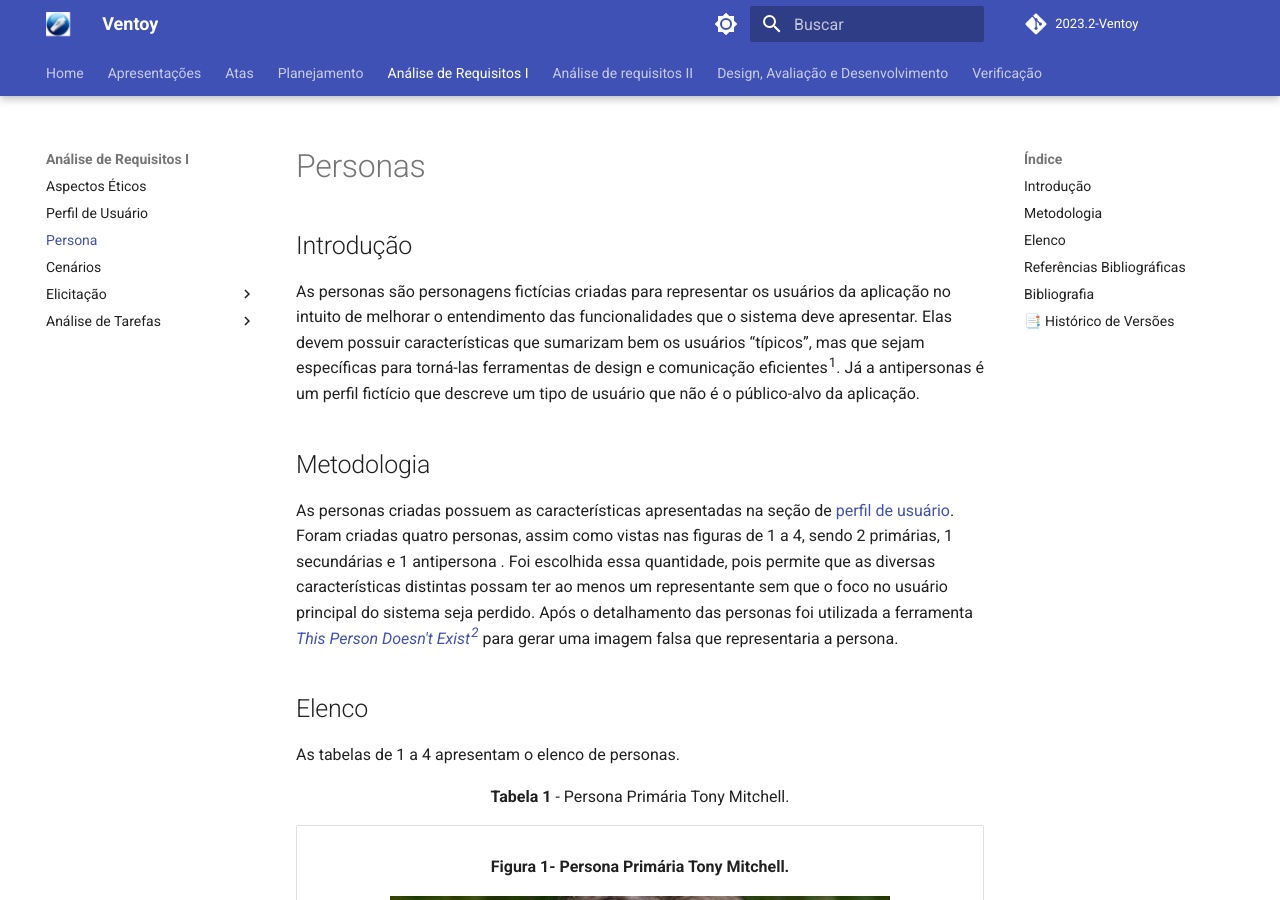
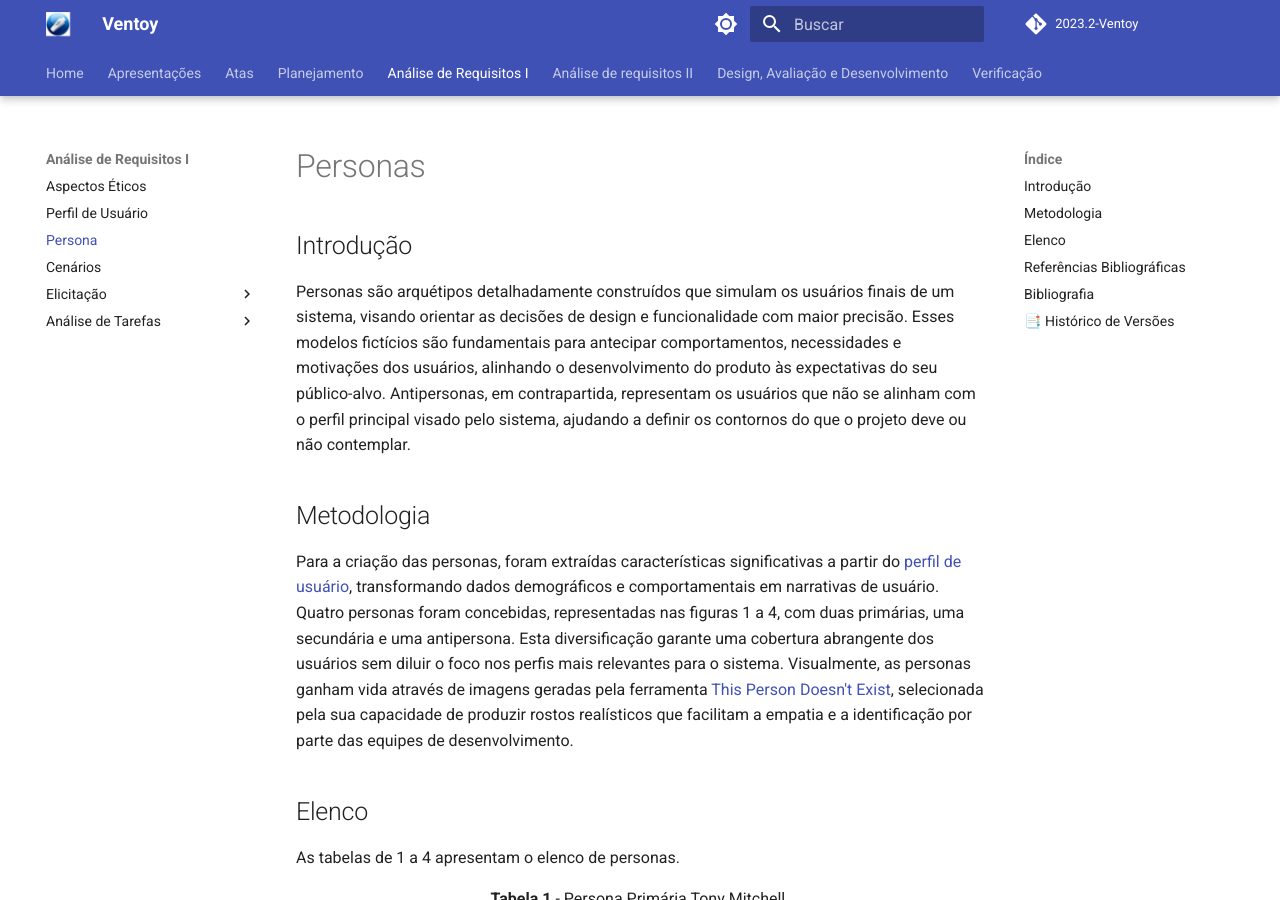
Before and after one commit to Interacao-Humano-Computador/2023.2-Ventoy, an MkDocs documentation site: the page built from docs/elicitacao/Persona.md, in a window 1280 px wide and 900 px high. Built offline with MkDocs 1.6.1 and Material for MkDocs 9.7.7, drawn with Linux system fonts in a browser that asks for light colours; comment, search, counter and statistics services are not loaded; some of the changed text lies outside the part shown.

Commit message:
Update Persona.md

```diff
--- a/docs/elicitacao/Persona.md
+++ b/docs/elicitacao/Persona.md
@@ -2,23 +2,12 @@
 
 ## Introdução
 
-As personas são personagens fictícias criadas para representar os usuários da aplicação
-no intuito de melhorar o entendimento das funcionalidades que o sistema deve apresentar.
-Elas devem possuir características que sumarizam bem os usuários “típicos”, mas que
-sejam específicas para torná-las ferramentas de design e comunicação eficientes^1^.
-Já a antipersonas é um perfil fictício que descreve um tipo de usuário que não é o
-público-alvo da aplicação.
+Personas são arquétipos detalhadamente construídos que simulam os usuários finais de um sistema, visando orientar as decisões de design e funcionalidade com maior precisão. Esses modelos fictícios são fundamentais para antecipar comportamentos, necessidades e motivações dos usuários, alinhando o desenvolvimento do produto às expectativas do seu público-alvo. Antipersonas, em contrapartida, representam os usuários que não se alinham com o perfil principal visado pelo sistema, ajudando a definir os contornos do que o projeto deve ou não contemplar.
 
 ## Metodologia
 
-As personas criadas possuem as características apresentadas na seção de <a href="/
-elicitacao/PerfilUsuario/">perfil de usuário</a>. Foram criadas quatro personas, assim
-como vistas nas figuras de 1 a 4, sendo 2 primárias, 1 secundárias e 1 antipersona
-. Foi escolhida essa quantidade, pois permite que as diversas características distintas
-possam ter ao menos um representante sem que o foco no usuário principal do sistema
-seja perdido. Após o detalhamento das personas foi utilizada a ferramenta <a href="
-https://this-person-does-not-exist.com/pt"><i>This Person Doesn't Exist^2^</i></a>
-para gerar uma imagem falsa que representaria a persona.
+Para a criação das personas, foram extraídas características significativas a partir do [perfil de usuário](/elicitacao/PerfilUsuario/), transformando dados demográficos e comportamentais em narrativas de usuário. Quatro personas foram concebidas, representadas nas figuras 1 a 4, com duas primárias, uma secundária e uma antipersona. Esta diversificação garante uma cobertura abrangente dos usuários sem diluir o foco nos perfis mais relevantes para o sistema. Visualmente, as personas ganham vida através de imagens geradas pela ferramenta [This Person Doesn't Exist](https://this-person-does-not-exist.com/pt), selecionada pela sua capacidade de produzir rostos realísticos que facilitam a empatia e a identificação por parte das equipes de desenvolvimento.
+
 
 ## Elenco
 
@@ -118,3 +107,4 @@ para gerar uma imagem falsa que representaria a persona.
 | Versão | Data       | Descrição                                 | Autor(es)                                                                                           | Revisor(es)                                      |
 | ------ | ---------- | ----------------------------------------- | --------------------------------------------------------------------------------------------------- | ------------------------------------------------ |
 | `1.0`  | 14/10/2023 | Criação das personas                        |[Mayara Alves](https://github.com/Mayara-tech)  | [Breno Queiroz](https://github.com/brenob6)|
+| `2.0`  | 25/11/2023 | Melhoria nos textos de introdução e metodologia |[Altino Arthur](https://github.com/arthurrochamoreira)  | |
```
